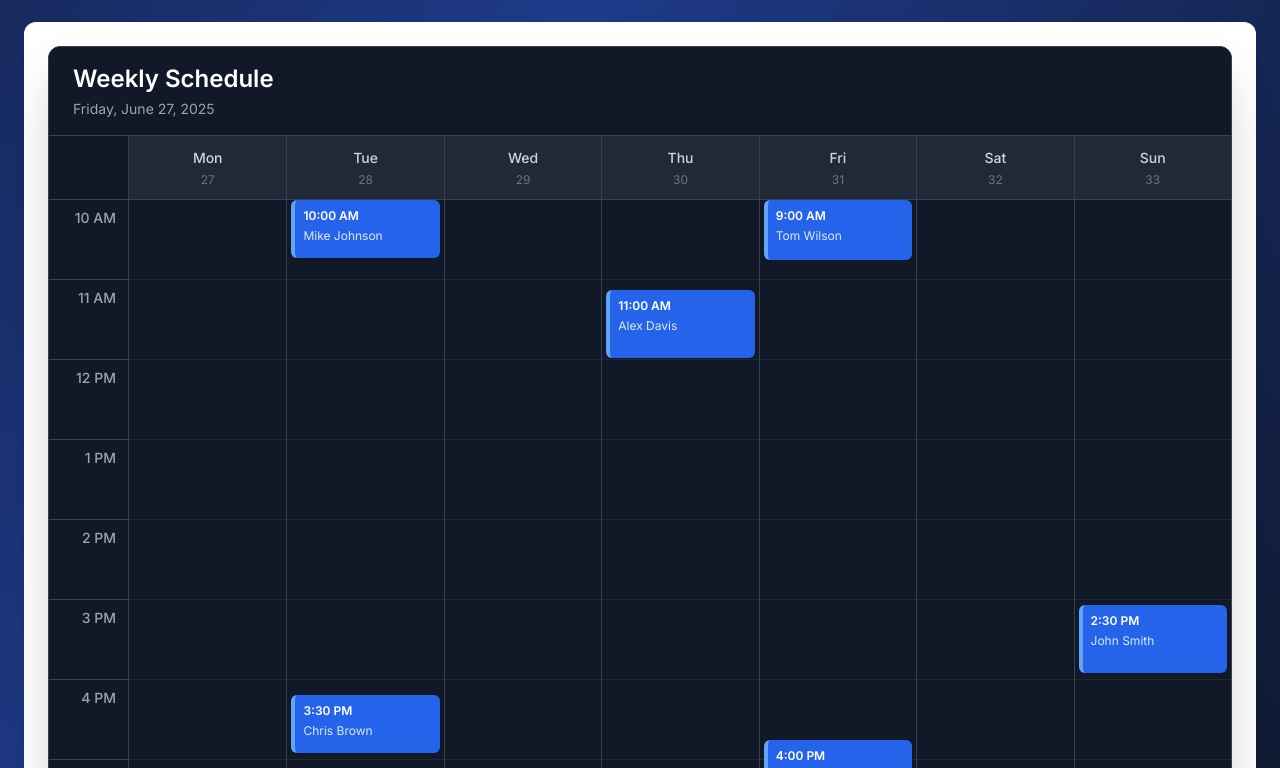
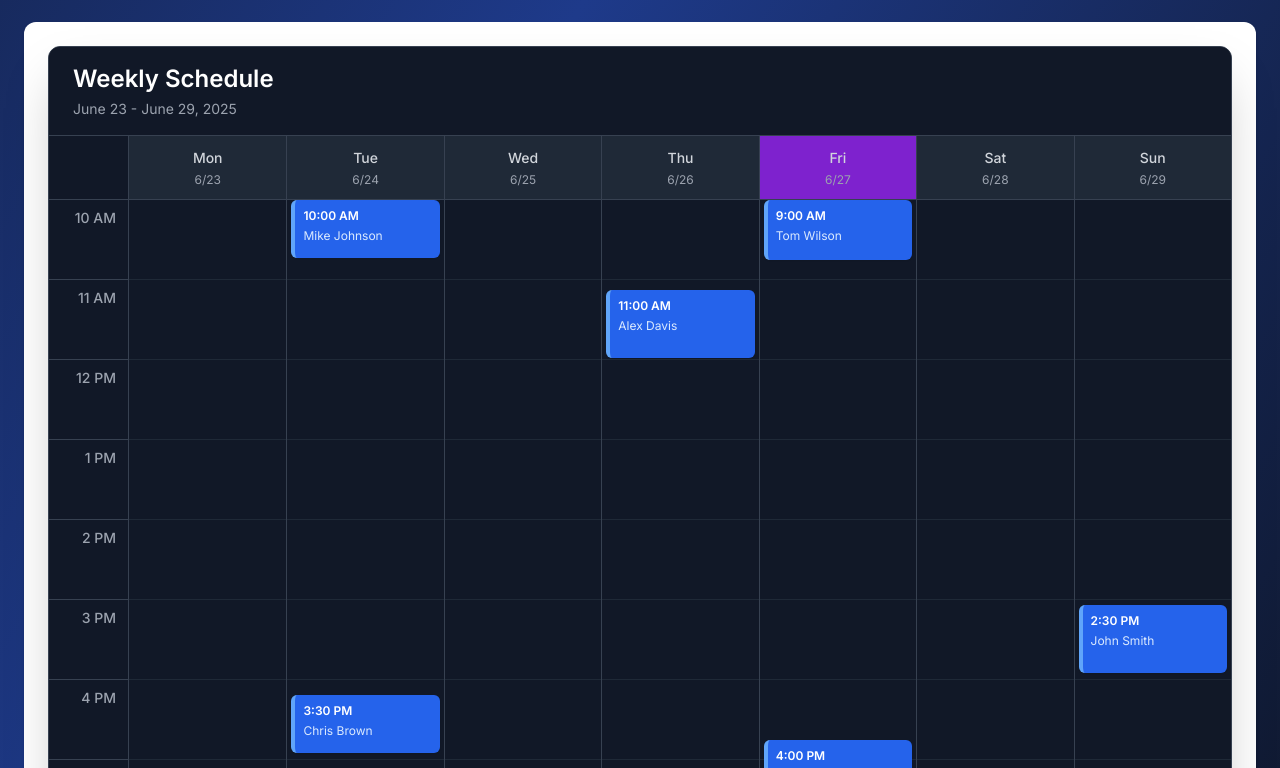
Before and after one commit to acheema5/JC-Dashboard, a Next.js app: page / in a window 1280 px wide. Shown: the part 1152-1920 px from the top of the page. Built offline with nearby package versions, Linux system fonts and the light colour scheme.

Commit message:
updated weekly schedule dates

```diff
--- a/app/components/Schedule.tsx
+++ b/app/components/Schedule.tsx
@@ -1,56 +1,75 @@
 'use client';
 
 import { Appointment } from '../types';
+import clsx from 'clsx';
 
 interface ScheduleProps {
   appointments: Appointment[];
 }
 
 const weekdays = ['Mon', 'Tue', 'Wed', 'Thu', 'Fri', 'Sat', 'Sun'];
-const fullWeekdays = ['Monday', 'Tuesday', 'Wednesday', 'Thursday', 'Friday', 'Saturday', 'Sunday'];
+const fullWeekdays = [
+  'Monday',
+  'Tuesday',
+  'Wednesday',
+  'Thursday',
+  'Friday',
+  'Saturday',
+  'Sunday',
+];
 
-// Generate hourly time slots from 10 AM to 6 PM
 const timeSlots = Array.from({ length: 9 }, (_, i) => {
   const hour = 10 + i;
   return {
     hour24: hour,
     display: hour === 12 ? '12 PM' : hour > 12 ? `${hour - 12} PM` : `${hour} AM`,
-    time: `${hour}:00`
+    time: `${hour}:00`,
   };
 });
 
 export function Schedule({ appointments }: ScheduleProps) {
+  // --- Calculate dynamic week dates ---
+  const today = new Date();
+
+  const dayOfWeek = today.getDay(); // Sunday = 0, Monday = 1, etc.
+  const monday = new Date(today);
+  monday.setDate(today.getDate() - ((dayOfWeek + 6) % 7));
+  monday.setHours(0, 0, 0, 0);
+
+  const weekDates = Array.from({ length: 7 }).map((_, i) => {
+    const d = new Date(monday);
+    d.setDate(monday.getDate() + i);
+    return d;
+  });
+
   // Group appointments by day
   const appointmentsByDay: Record<string, Appointment[]> = {};
-  fullWeekdays.forEach(day => {
+  fullWeekdays.forEach((day) => {
     appointmentsByDay[day] = [];
   });
 
-  appointments.forEach(apt => {
+  appointments.forEach((apt) => {
     const dayName = apt.date.toLocaleDateString('en-US', { weekday: 'long' });
     if (appointmentsByDay[dayName]) {
       appointmentsByDay[dayName].push(apt);
     }
   });
 
-  // Sort appointments by time for each day
-  Object.keys(appointmentsByDay).forEach(day => {
+  Object.keys(appointmentsByDay).forEach((day) => {
     appointmentsByDay[day].sort((a, b) => a.date.getTime() - b.date.getTime());
   });
 
-  // Calculate appointment positioning
   const getAppointmentPosition = (appointment: Appointment) => {
     const startHour = appointment.date.getHours();
     const startMinute = appointment.date.getMinutes();
     const startDecimal = startHour + startMinute / 60;
 
-    // Calculate position from 10 AM (our start time)
-    const topPercent = ((startDecimal - 10) / 8) * 100; // 8 hours total (10-6)
-    const heightPercent = (appointment.duration / 60 / 8) * 100; // Duration as percentage
+    const topPercent = ((startDecimal - 10) / 8) * 100;
+    const heightPercent = (appointment.duration / 60 / 8) * 100;
 
     return {
       top: `${Math.max(0, topPercent)}%`,
-      height: `${Math.max(heightPercent, 8)}%`, // Minimum 8% height for visibility
+      height: `${Math.max(heightPercent, 8)}%`,
     };
   };
 
@@ -60,11 +79,15 @@ export function Schedule({ appointments }: ScheduleProps) {
       <div className="px-6 py-4 border-b border-gray-700">
         <h1 className="text-2xl font-semibold">Weekly Schedule</h1>
         <p className="text-gray-400 text-sm mt-1">
-          {new Date().toLocaleDateString('en-US', {
-            weekday: 'long',
+          {weekDates[0].toLocaleDateString('en-US', {
             month: 'long',
             day: 'numeric',
-            year: 'numeric'
+          })}{' '}
+          -{' '}
+          {weekDates[6].toLocaleDateString('en-US', {
+            month: 'long',
+            day: 'numeric',
+            year: 'numeric',
           })}
         </p>
       </div>
@@ -73,10 +96,7 @@ export function Schedule({ appointments }: ScheduleProps) {
       <div className="flex-1 flex overflow-hidden">
         {/* Time Column */}
         <div className="w-20 flex-shrink-0 border-r border-gray-700">
-          {/* Empty header space */}
           <div className="h-16 border-b border-gray-700"></div>
-
-          {/* Time slots */}
           <div className="relative">
             {timeSlots.map((slot, index) => (
               <div
@@ -91,19 +111,33 @@ export function Schedule({ appointments }: ScheduleProps) {
 
         {/* Days Grid */}
         <div className="flex-1 grid grid-cols-7 divide-x divide-gray-700">
-          {fullWeekdays.map((day, dayIndex) => (
-            <div key={day} className="flex flex-col min-w-0">
+          {weekDates.map((date, dayIndex) => {
+            const dayName = fullWeekdays[dayIndex];
+
+            const isToday =
+              today.getFullYear() === date.getFullYear() &&
+              today.getMonth() === date.getMonth() &&
+              today.getDate() === date.getDate();
+
+            return (
+              <div key={dayName} className="flex flex-col min-w-0">
                 {/* Day Header */}
-              <div className="h-16 border-b border-gray-700 flex flex-col items-center justify-center bg-gray-800">
-                <div className="text-sm font-medium text-gray-300">{weekdays[dayIndex]}</div>
-                <div className="text-xs text-gray-500 mt-1">
-                  {new Date().getDate() + dayIndex}
+                <div
+                  className={clsx(
+                    "h-16 border-b border-gray-700 flex flex-col items-center justify-center",
+                    isToday ? "bg-purple-700" : "bg-gray-800"
+                  )}
+                >
+                  <div className="text-sm font-medium text-gray-300">
+                    {weekdays[dayIndex]}
+                  </div>
+                  <div className="text-xs text-gray-400 mt-1">
+                    {date.getMonth() + 1}/{date.getDate()}
                   </div>
                 </div>
 
                 {/* Day Content */}
                 <div className="flex-1 relative">
-                {/* Hour grid lines */}
                   {timeSlots.map((slot, index) => (
                     <div
                       key={slot.hour24}
@@ -112,8 +146,7 @@ export function Schedule({ appointments }: ScheduleProps) {
                     />
                   ))}
 
-                {/* Appointments */}
-                {appointmentsByDay[day].map((apt) => {
+                  {appointmentsByDay[dayName].map((apt) => {
                     const position = getAppointmentPosition(apt);
                     return (
                       <div
@@ -122,7 +155,7 @@ export function Schedule({ appointments }: ScheduleProps) {
                         style={{
                           top: position.top,
                           height: position.height,
-                        minHeight: '40px'
+                          minHeight: '40px',
                         }}
                       >
                         <div className="p-2 h-full flex flex-col justify-start text-left">
@@ -141,7 +174,8 @@ export function Schedule({ appointments }: ScheduleProps) {
                   })}
                 </div>
               </div>
-          ))}
+            );
+          })}
         </div>
       </div>
     </div>
--- a/package.json
+++ b/package.json
@@ -15,6 +15,7 @@
     "@types/react": "18.2.22",
     "@types/react-dom": "18.2.7",
     "autoprefixer": "10.4.15",
+    "clsx": "^2.1.1",
     "eslint": "8.49.0",
     "eslint-config-next": "13.5.1",
     "next": "13.5.1",
```
Also changed, not shown: 1 other file (tests, documents, lock files or other folders). Lines whose indentation alone changed are shown as unchanged.
